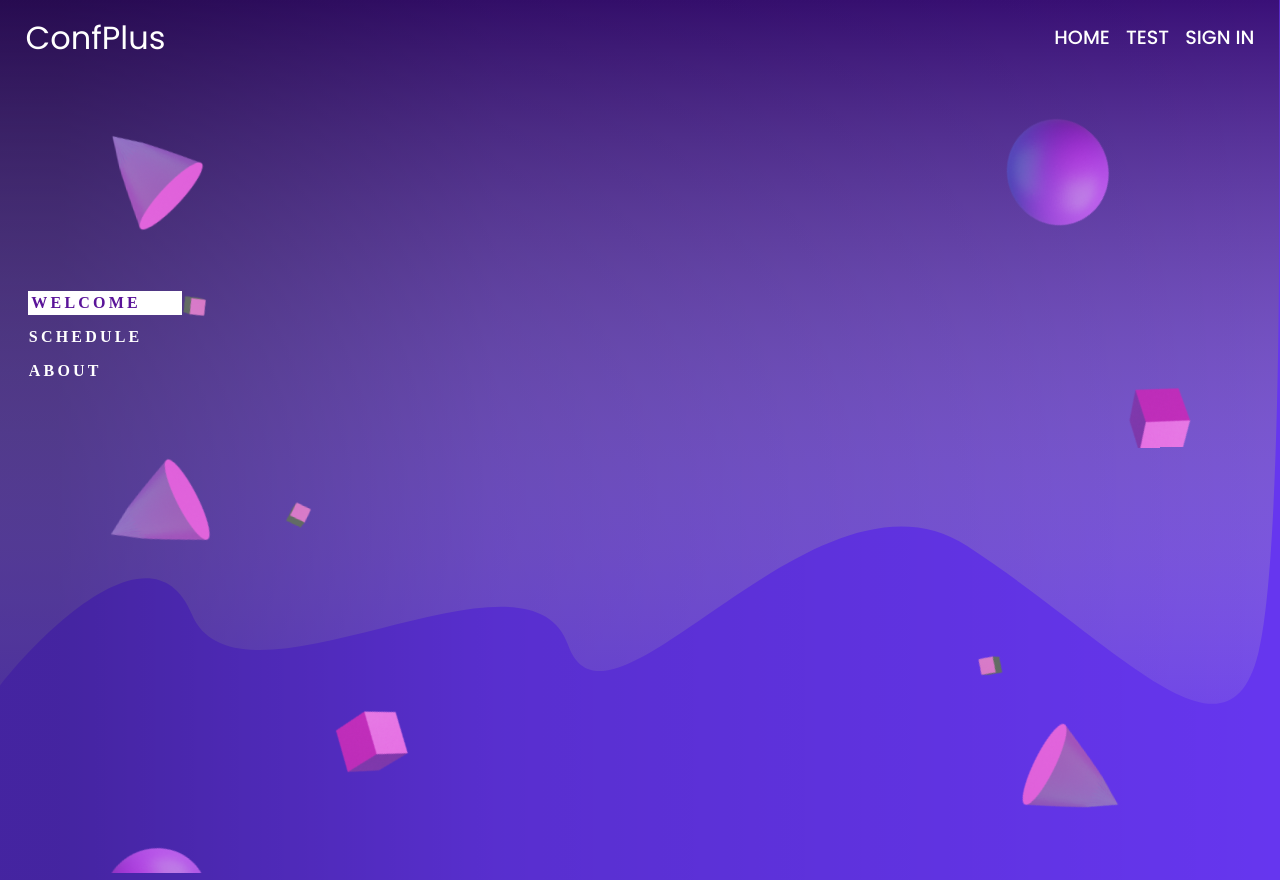
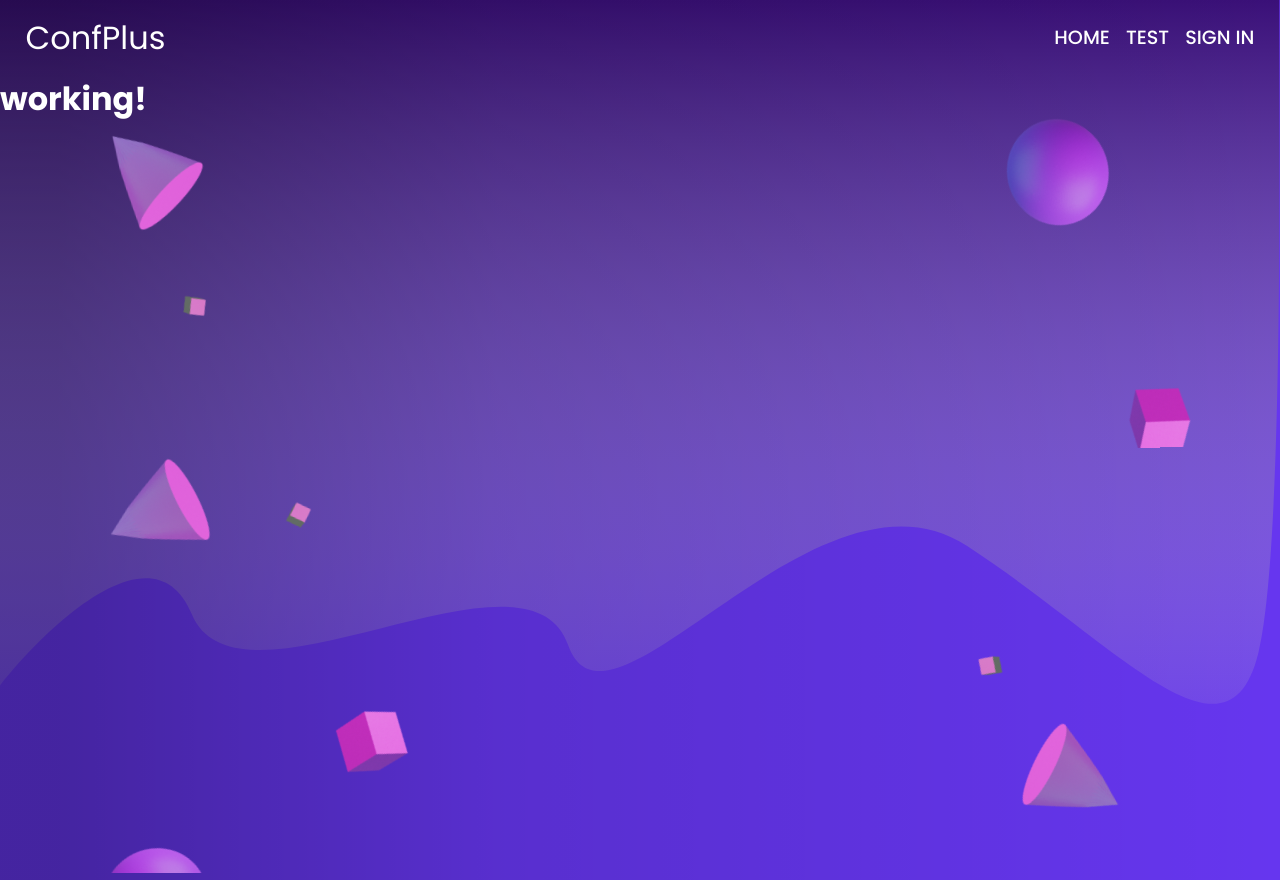
Before and after one commit to ConfPlusDevTeam/confplus-webapp, a Next.js app: page / in a window 1280 px wide. Built offline with nearby package versions, Linux system fonts and the light colour scheme; a web font is replaced by a local one.

Commit message:
changed test - page

```diff
--- a/app/components/Sidebar/Sidebar.jsx
+++ b/app/components/Sidebar/Sidebar.jsx
@@ -13,7 +13,7 @@ export default function Sidebar() {
         className={`${styles.tabButton} ${
           activeTab === "welcome" ? styles.active : ""
         }`}
-        onClick={() => setActiveTab("welcome")}
+        onClick={setActiveTab("welcome")}
       >
         Welcome
       </button>
@@ -21,7 +21,7 @@ export default function Sidebar() {
         className={`${styles.tabButton} ${
           activeTab === "schedule" ? styles.active : ""
         }`}
-        onClick={() => setActiveTab("schedule")}
+        onClick={setActiveTab("schedule")}
       >
         Schedule
       </button>
@@ -29,7 +29,7 @@ export default function Sidebar() {
         className={`${styles.tabButton} ${
           activeTab === "about" ? styles.active : ""
         }`}
-        onClick={() => setActiveTab("about")}
+        onClick={setActiveTab("about")}
       >
         About
       </button>
--- a/app/page.jsx
+++ b/app/page.jsx
@@ -6,5 +6,5 @@ import Sidebar from "./components/Sidebar/Sidebar";
 const inter = Inter({ subsets: ["latin"] });
 
 export default function Home() {
-  return <Sidebar />;
+  return <h1>working!</h1>
 }
```
